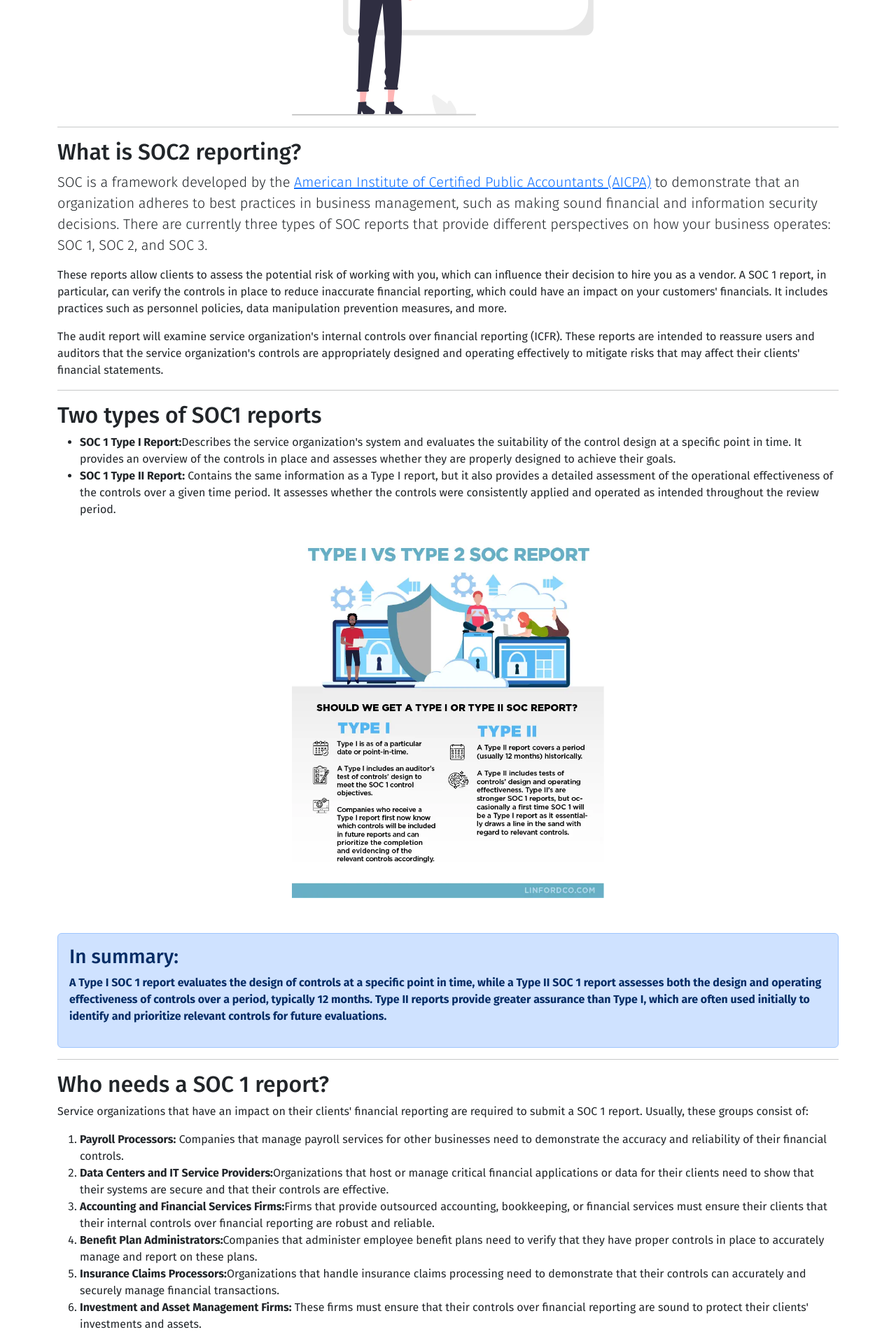
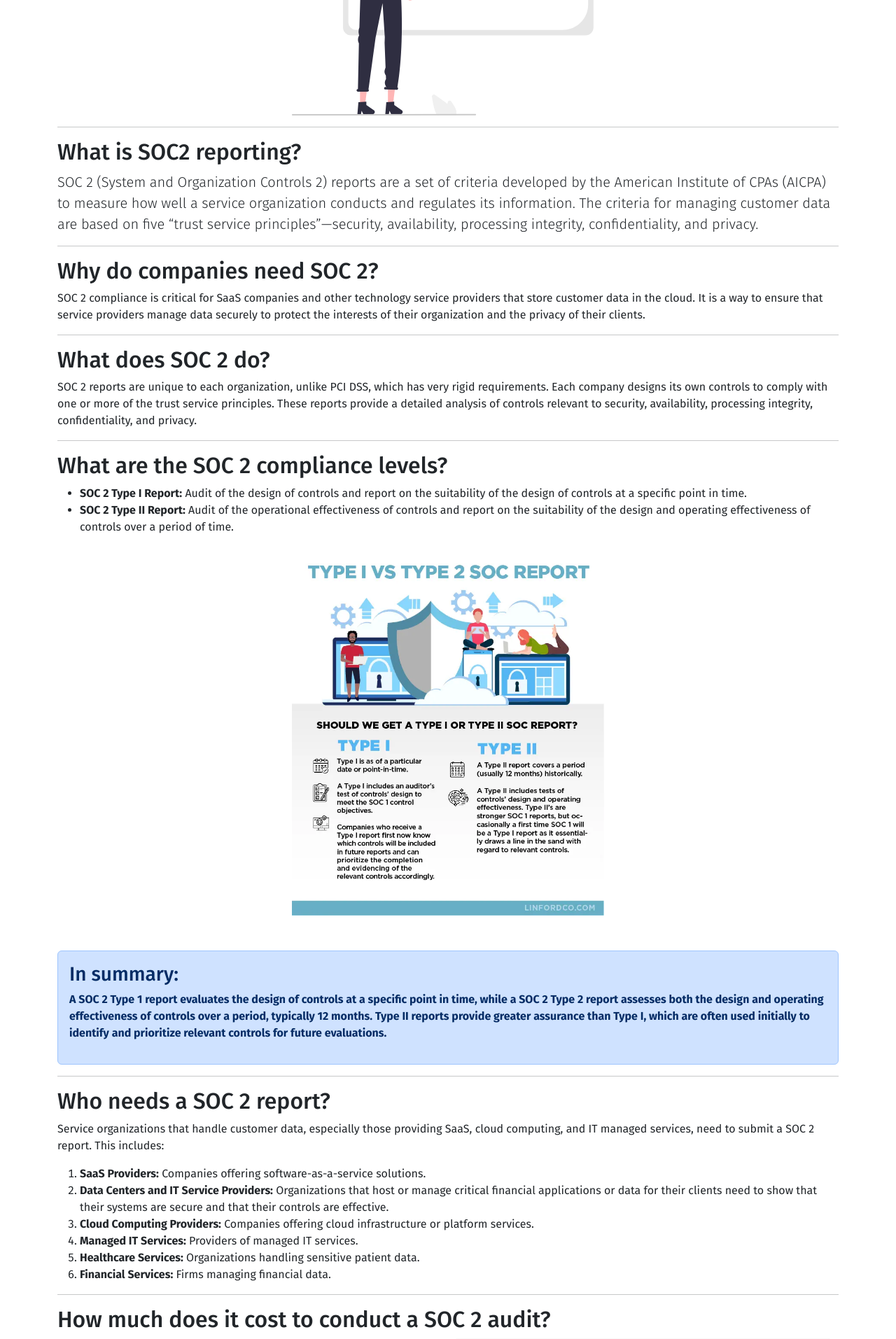
Before and after one commit to jonnych6/CertificationWeb-2, a Flask app: page /SOC2 in a window 1280 px wide. Shown: the part 704-2617 px from the top of the page at 70% size. Run offline with Flask 3, Linux system fonts and the light colour scheme.

Commit message:
implement SOC2

```diff
--- a/app.py
+++ b/app.py
@@ -50,11 +50,11 @@ def soc1_type2_checklist():
 
 @app.route('/soc2_type1_checklist')
 def soc2_type1_checklist():
-    return render_template('/SOCx/soc2_type1.html')
+    return render_template('/SOCx/soc2_type1_checklist.html')
 
 @app.route('/soc2_type2_checklist')
 def soc2_type2_checklist():
-    return render_template('/SOCx/soc2_type2.html')
+    return render_template('/SOCx/soc2_type2_checklist.html')
 
 ### end of checklist routes per certification
 
--- a/templates/individual_certs/SOC2.html
+++ b/templates/individual_certs/SOC2.html
@@ -17,47 +17,42 @@ content %}
     <div class="col">
       <h2>What is SOC2 reporting?</h2>
       <p class="lead">
-        SOC is a framework developed by the
-        <a href="https://www.aicpa-cima.com/home"
-          >American Institute of Certified Public Accountants (AICPA)</a
-        >
-        to demonstrate that an organization adheres to best practices in
-        business management, such as making sound financial and information
-        security decisions. There are currently three types of SOC reports that
-        provide different perspectives on how your business operates: SOC 1, SOC
-        2, and SOC 3.
-      </p>
-      <p>
-        These reports allow clients to assess the potential risk of working with
-        you, which can influence their decision to hire you as a vendor. A SOC 1
-        report, in particular, can verify the controls in place to reduce
-        inaccurate financial reporting, which could have an impact on your
-        customers' financials. It includes practices such as personnel policies,
-        data manipulation prevention measures, and more.
-      </p>
-      <p>
-        The audit report will examine service organization's internal controls
-        over financial reporting (ICFR). These reports are intended to reassure
-        users and auditors that the service organization's controls are
-        appropriately designed and operating effectively to mitigate risks that
-        may affect their clients' financial statements.
+        SOC 2 (System and Organization Controls 2) reports are a set of criteria
+        developed by the American Institute of CPAs (AICPA) to measure how well
+        a service organization conducts and regulates its information. The
+        criteria for managing customer data are based on five “trust service
+        principles”—security, availability, processing integrity,
+        confidentiality, and privacy.
       </p>
       <hr />
-      <h2>Two types of SOC1 reports</h2>
+      <h2>Why do companies need SOC 2?</h2>
+      <p>
+        SOC 2 compliance is critical for SaaS companies and other technology
+        service providers that store customer data in the cloud. It is a way to
+        ensure that service providers manage data securely to protect the
+        interests of their organization and the privacy of their clients.
+      </p>
+      <hr />
+      <h2>What does SOC 2 do?</h2>
+      <p>
+        SOC 2 reports are unique to each organization, unlike PCI DSS, which has
+        very rigid requirements. Each company designs its own controls to comply
+        with one or more of the trust service principles. These reports provide
+        a detailed analysis of controls relevant to security, availability,
+        processing integrity, confidentiality, and privacy.
+      </p>
+      <hr />
+      <h2>What are the SOC 2 compliance levels?</h2>
       <ul>
         <li>
-          <strong>SOC 1 Type I Report:</strong>Describes the service
-          organization's system and evaluates the suitability of the control
-          design at a specific point in time. It provides an overview of the
-          controls in place and assesses whether they are properly designed to
-          achieve their goals.
+          <strong>SOC 2 Type I Report:</strong> Audit of the design of controls
+          and report on the suitability of the design of controls at a specific
+          point in time.
         </li>
         <li>
-          <strong>SOC 1 Type II Report:</strong> Contains the same information
-          as a Type I report, but it also provides a detailed assessment of the
-          operational effectiveness of the controls over a given time period. It
-          assesses whether the controls were consistently applied and operated
-          as intended throughout the review period.
+          <strong>SOC 2 Type II Report:</strong> Audit of the operational
+          effectiveness of controls and report on the suitability of the design
+          and operating effectiveness of controls over a period of time.
         </li>
       </ul>
       <img
@@ -74,8 +69,8 @@ content %}
         <h3>In summary:</h3>
         <p>
           <strong
-            >A Type I SOC 1 report evaluates the design of controls at a
-            specific point in time, while a Type II SOC 1 report assesses both
+            >A SOC 2 Type 1 report evaluates the design of controls at a
+            specific point in time, while a SOC 2 Type 2 report assesses both
             the design and operating effectiveness of controls over a period,
             typically 12 months. Type II reports provide greater assurance than
             Type I, which are often used initially to identify and prioritize
@@ -84,55 +79,47 @@ content %}
         </p>
       </div>
       <hr />
-      <h2>Who needs a SOC 1 report?</h2>
+      <h2>Who needs a SOC 2 report?</h2>
       <p>
-        Service organizations that have an impact on their clients' financial
-        reporting are required to submit a SOC 1 report. Usually, these groups
-        consist of:
+        Service organizations that handle customer data, especially those
+        providing SaaS, cloud computing, and IT managed services, need to submit
+        a SOC 2 report. This includes:
       </p>
       <ol>
         <li>
-          <strong>Payroll Processors:</strong> Companies that manage payroll
-          services for other businesses need to demonstrate the accuracy and
-          reliability of their financial controls.
+          <strong>SaaS Providers:</strong> Companies offering
+          software-as-a-service solutions.
         </li>
         <li>
-          <strong>Data Centers and IT Service Providers:</strong>Organizations
+          <strong>Data Centers and IT Service Providers:</strong> Organizations
           that host or manage critical financial applications or data for their
           clients need to show that their systems are secure and that their
           controls are effective.
         </li>
         <li>
-          <strong>Accounting and Financial Services Firms:</strong>Firms that
-          provide outsourced accounting, bookkeeping, or financial services must
-          ensure their clients that their internal controls over financial
-          reporting are robust and reliable.
+          <strong>Cloud Computing Providers:</strong> Companies offering cloud
+          infrastructure or platform services.
         </li>
         <li>
-          <strong>Benefit Plan Administrators:</strong>Companies that administer
-          employee benefit plans need to verify that they have proper controls
-          in place to accurately manage and report on these plans.
+          <strong>Managed IT Services:</strong> Providers of managed IT
+          services.
         </li>
         <li>
-          <strong>Insurance Claims Processors:</strong>Organizations that handle
-          insurance claims processing need to demonstrate that their controls
-          can accurately and securely manage financial transactions.
+          <strong>Healthcare Services:</strong> Organizations handling sensitive
+          patient data.
         </li>
         <li>
-          <strong>Investment and Asset Management Firms:</strong> These firms
-          must ensure that their controls over financial reporting are sound to
-          protect their clients' investments and assets.
+          <strong>Financial Services:</strong> Firms managing financial data.
         </li>
       </ol>
       <hr />
-      <h2>How much does it cost to conduct a SOC 1 audit?</h2>
+      <h2>How much does it cost to conduct a SOC 2 audit?</h2>
       <div class="container">
         <div class="row">
           <div class="col-md-6 align-self-center">
             <p>
-              A SOC 1 audit typically costs between $10,000 and $50,000, or
-              more. The cost of your audit will be affected by several factors,
-              including:
+              The cost of a SOC 2 audit can vary widely depending on several
+              factors:
             </p>
             <ol>
               <li>Size of your organization</li>
@@ -140,7 +127,8 @@ content %}
                 The complexity of your internal organisation and practices
               </li>
               <li>Scope of your SOC 1 Compliance</li>
-              <li>Where is your organization located?</li>
+              <li>Where your organization located</li>
+              <li>Audit period</li>
             </ol>
             <p>
               When you hire an auditor, they will be able to give you an
@@ -160,32 +148,29 @@ content %}
             />
           </div>
           <hr />
-          <h2>Are SOC 1 reports mandatory?</h2>
+          <h2>Are SOC 2 reports mandatory?</h2>
           <p>
-            SOC 1 is not a legal requirement for any organization, and you will
-            not face fines or penalties if you do not have one. However, some
-            clients will only work with vendors for specific services if they
-            have a SOC 1 report. If your organization has an impact on your
-            customers' financial reporting, you may be impeding your company's
-            growth by failing to obtain a SOC 1.
+            SOC 2 reports are not legally required, but they are often requested
+            by clients or partners as part of vendor risk management programs.
+            Having a SOC 2 report demonstrates that your organization is
+            committed to maintaining high standards of data security and
+            privacy.
           </p>
           <hr />
-          <h2>How long is a SOC 1 report valid?</h2>
+          <h2>How long is a SOC 2 report valid?</h2>
           <p>
-            Once the audit is completed, your auditor will issue your SOC 1
-            report. This report will remain valid for <strong>one year</strong>.
-            To maintain SOC 1 compliance, you will need to undergo another
-            audit; it is best to begin the process of obtaining your new report
-            before your current one expires. These subsequent audits are
-            typically easier than the initial audit because your SOC 1 controls
-            are already in place and your team is familiar with the audit
-            process.
+            SOC 2 reports are typically valid for
+            <strong>12 months</strong> from the date of issuance. Organizations
+            must undergo regular audits to maintain compliance and provide
+            up-to-date assurances to clients and stakeholders.
           </p>
           <hr />
           <h2 style="text-align: center">
             Want to learn more about SOC1 and other related certifications?
           </h2>
-          <div style="display: flex; justify-content: center">
+          <div
+            style="display: flex; justify-content: center; margin-bottom: 30px"
+          >
             <div class="card mx-3" style="width: 18rem">
               <div class="card-header">Other SOC Certifications</div>
               <ul class="list-group list-group-flush">
@@ -211,7 +196,7 @@ content %}
           </div>
           <hr />
           <h2 style="text-align: center">
-            Interested in seeing a checklist to achieve SOC 1 compliance?
+            Interested in seeing a checklist to achieve SOC 2 compliance?
           </h2>
           <h3 style="text-align: center; color: rgb(77, 77, 77)">
             Click below!
```
Also changed, not shown: templates/SOCx/soc2_type2_checklist.html (added, +145 -0 lines), templates/SOCx/soc2_type1_checklist.html (renamed from templates/SOCx/soc2_type1.html).
